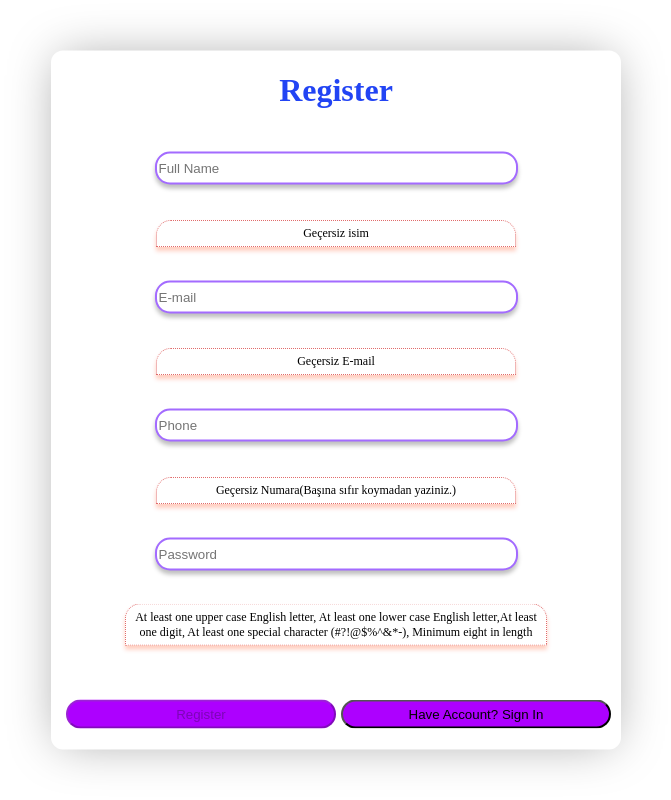
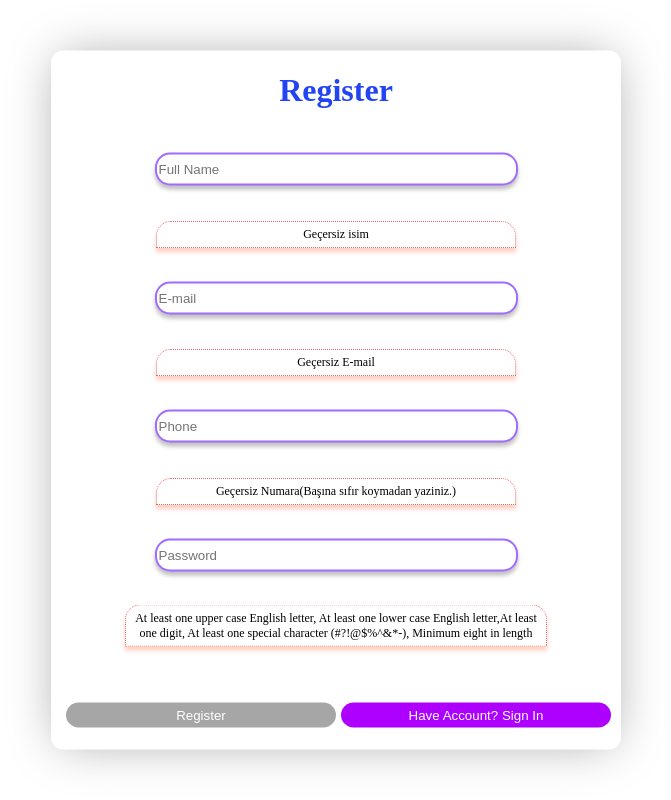
Before and after one commit to enqinsel/register-and-login-component, a Vue app: page / in a window 1280 px wide. Shown: the whole page, without its empty margins (304-975 px from the left). Built offline with nearby package versions, Linux system fonts and the light colour scheme.

Commit message:
updated login and register

```diff
--- a/src/components/Login.vue
+++ b/src/components/Login.vue
@@ -6,22 +6,14 @@ import { ref } from "vue"
 const name = ref("")
 const password = ref("")
 
-const localName = localStorage.getItem("name")
-const localPassword = localStorage.getItem("password")
-
-console.log(localName);
-console.log(localPassword);
 
 
 
 function loginHandler(){
-    console.log(name.value);
-    console.log(localName);
-    console.log(password.value);
-    console.log(localPassword);
-    if((name.value == localName) && (password.value == localPassword)){
+    const user = JSON.parse(localStorage.getItem("user"))
+
+    if((name.value === user.name) && (password.value === user.password)){
         console.log("eslesiyor");
-
 
     }else{
         console.log("nooooo");
--- a/src/components/Register.vue
+++ b/src/components/Register.vue
@@ -3,62 +3,56 @@ import InputName from "./Inputs/InputName.vue";
 import InputMail from "./Inputs/InputMail.vue";
 import InputPhone from "./Inputs/InputPhone.vue";
 import InputPassword from "./Inputs/InputPassword.vue"
-import { ref, computed } from "vue"
+import { ref, computed, onMounted } from "vue"
 
 
-const name = ref("")
-const email = ref("")
-const phone = ref("")
-const password = ref("")
-
+const form = ref({
+    name : "",
+    email : "",
+    phone : "",
+    password : ""
+})
 
 const isDisabled = computed(() => {
-    if ((name.value && email.value && phone.value && password.value).length > 1) {
+    if ((form.value.name && form.value.email && form.value.phone && form.value.password).length > 1) {
         return true
     } else {
         return false
     }
 })
 
-// const obj = {
-//     "name": name.value,
-//     "email": email.value,
-//     "phone": phone.value,
-//     "password": password.value
-// }
+
 
 const showRegister = ref(true)
-// function registerHandler() {
-//     const task = localStorage.setItem("task", JSON.stringify(obj))
-//     return task
-// }
+function registerHandler() {
+    const task = localStorage.setItem("user", JSON.stringify(form.value))
+    showRegister.value = false
+    return task
+}
 
-function registerHandler() {
-    localStorage.setItem("name", name.value)
-    localStorage.setItem("email", email.value)
-    localStorage.setItem("phone", phone.value)
-    localStorage.setItem("password", password.value)
+const clickHandler = () => {
     showRegister.value = false
-    const localName = localStorage.getItem("name")
-    const localPassword = localStorage.getItem("password")
+}
 
-    console.log(localName);
-    console.log(localPassword);
-}
+onMounted(() => {
+    const user = localStorage.getItem("user")
+    user && (showRegister.value = false)
+})
+
 </script>
 
 <template>
     <div v-if="showRegister" class="container">
         <h1>Register</h1>
         <div>
-            <InputName v-model:name="name" placeholder="Full Name"></InputName>
-            <InputMail v-model:email="email"></InputMail>
-            <InputPhone v-model:phone="phone"></InputPhone>
-            <InputPassword v-model:password="password" placeholder="Password"></InputPassword>
+            <InputName v-model:name="form.name" placeholder="Full Name"></InputName>
+            <InputMail v-model:email="form.email"></InputMail>
+            <InputPhone v-model:phone="form.phone"></InputPhone>
+            <InputPassword v-model:password="form.password" placeholder="Password"></InputPassword>
         </div>
         <div>
             <button @click="registerHandler" :disabled="!isDisabled">Register</button>
-            <button>Have Account? Sign In</button>
+            <button @click="clickHandler">Have Account? Sign In</button>
         </div>
     </div>
 </template>
@@ -67,11 +61,17 @@ function registerHandler() {
 <style scoped>
 button {
     width: 270px;
-
+    color: white;
     background: #AD00FF;
     border-radius: 16px;
     padding: 5px;
     margin-left: 5px;
+    border: 0;
+}
+
+button:disabled{
+    opacity: 0.5;
+    background: #505050;
 }
 
 h1 {
@@ -79,7 +79,6 @@ h1 {
 }
 
 .container {
-
     width: 570px;
     height: 699px;
     display: grid;
--- a/src/style.css
+++ b/src/style.css
@@ -88,3 +88,8 @@ button:focus-visible {
     background-color: #f9f9f9;
   }
 } */
+
+
+input:focus{
+  outline: none;
+}
```
